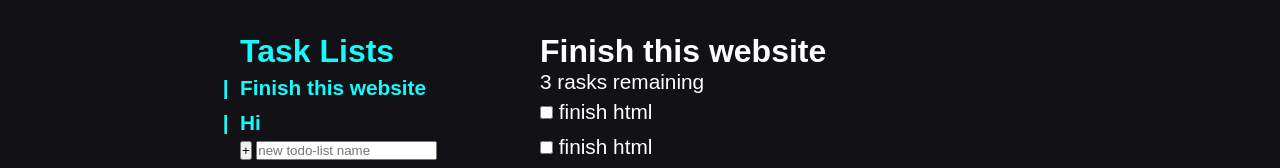
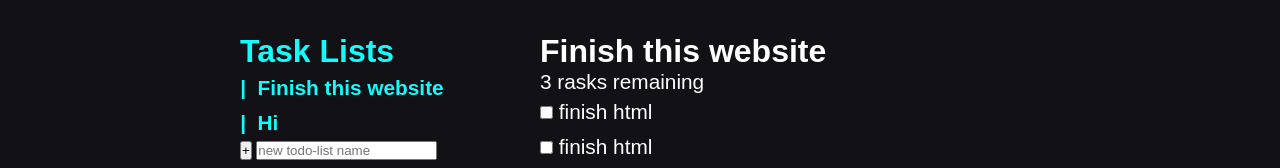
Before and after one commit to gracexuwt/StudyBuddy, a website: page index.html in a window 1280 px wide. Shown: the part 714-882 px from the top of the page. Drawn offline with Linux system fonts and the light colour scheme.

```diff
--- a/styles.css
+++ b/styles.css
@@ -177,6 +177,7 @@
     list-style: "|  ";
     font-weight: var(--light-weight-bold);
     color: var(--todo-list-left);
+    padding-left: 1.1rem;
 }
 
 .list-title {
@@ -194,6 +195,10 @@
     font-size: var(--todo-list-list-size);
     color: var(--main-font-color);
 }
+
+/*TODO-LIST CSS ends*/
+
+
 
 
 @media screen and (max-width: 960px) {
```
